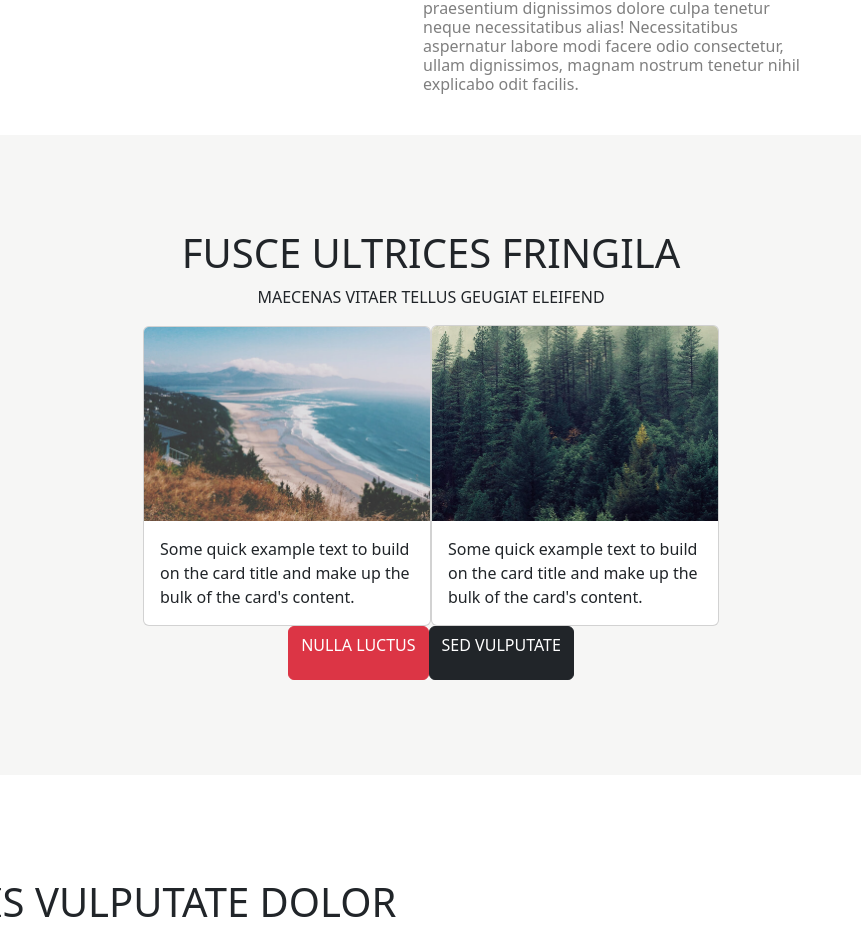
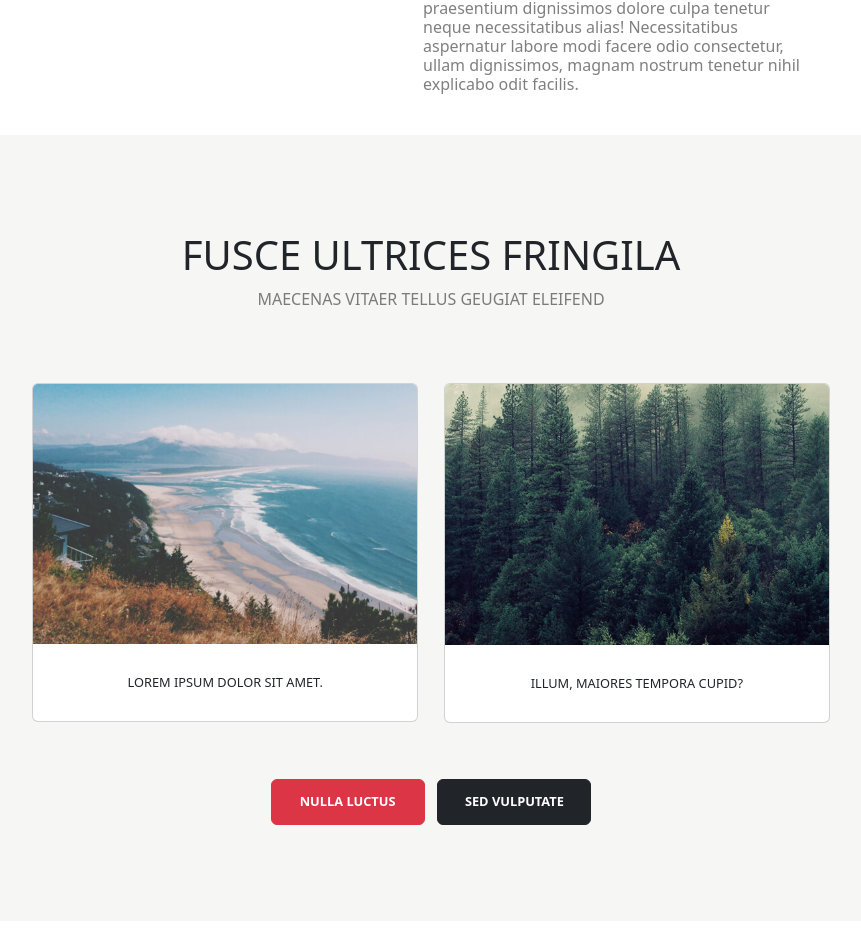
Before and after one commit to ME0WGE/Spatial, a website: page index.html in a window 1280 px wide. Shown: the part 1051-1980 px from the top of the page, without its empty margins (209-1070 px from the left). Drawn offline with nearby package versions, Linux system fonts and the light colour scheme.

Commit message:
section2 almost git gud

```diff
--- a/index.html
+++ b/index.html
@@ -93,49 +93,47 @@
       </div>
     </section>
     <!-- SECTION 2 -->
-    <section class="section2">
+    <section class="section2 p-5">
       <div
-        class="container d-flex flex-column justify-content-center align-items-center"
+        class="d-flex flex-column justify-content-center align-items-center p-5"
       >
         <h1>FUSCE ULTRICES FRINGILA</h1>
-        <p>MAECENAS VITAER TELLUS GEUGIAT ELEIFEND</p>
+        <p class="text-black-50">MAECENAS VITAER TELLUS GEUGIAT ELEIFEND</p>
       </div>
-      <div class="container d-flex justify-content-center align-items-center">
+      <div
+        class="d-flex justify-content-center align-items-center p-2 card-container"
+      >
         <!-- CARD 1 -->
-        <div class="card" style="width: 18rem">
+        <div class="card">
           <img
             src="./public/assets/img/pic02.jpg"
             class="card-img-top"
             alt="..."
           />
           <div class="card-body">
-            <p class="card-text">
-              Some quick example text to build on the card title and make up the
-              bulk of the card's content.
-            </p>
+            <p class="card-text">LOREM IPSUM DOLOR SIT AMET.</p>
           </div>
         </div>
         <!-- CARD 2 -->
-        <div class="card" style="width: 18rem">
+        <div class="card">
           <img
             src="./public/assets/img/pic03.jpg"
             class="card-img-top"
             alt="..."
           />
           <div class="card-body">
-            <p class="card-text">
-              Some quick example text to build on the card title and make up the
-              bulk of the card's content.
-            </p>
+            <p class="card-text">ILLUM, MAIORES TEMPORA CUPID?</p>
           </div>
         </div>
       </div>
       <!-- BUTTONS -->
-      <div class="container d-flex justify-content-center align-items-center">
-        <div class="btn btn-danger">
+      <div
+        class="d-flex justify-content-center align-items-center p-5 section2-buttons"
+      >
+        <div class="btn btn-danger section2-btn">
           <p>NULLA LUCTUS</p>
         </div>
-        <div class="btn btn-dark">
+        <div class="btn btn-dark section2-btn">
           <p>SED VULPUTATE</p>
         </div>
       </div>
--- a/src/sass/partials/_base.scss
+++ b/src/sass/partials/_base.scss
@@ -73,9 +73,32 @@ nav {
 // SECTION 2
 .section2 {
   background-color: #f6f6f5;
-  height: 80vh;
   @include element-flex-center;
   flex-direction: column;
+
+  .card-container {
+    gap: 2vw;
+  }
+  .card {
+    img {
+      width: 30vw;
+    }
+    .card-body {
+      margin: 1vw;
+      text-align: center;
+      font-size: 1vw;
+    }
+  }
+  .section2-buttons {
+    gap: 1vw;
+  }
+  .section2-btn > p {
+    margin: 0;
+    padding: 0.5vw;
+    font-weight: 900;
+    font-size: 1vw;
+    width: 10vw;
+  }
 }
 // SECTION 3
 .section3 {
```
Also changed, not shown: public/styles/style.css, 1 other file.
